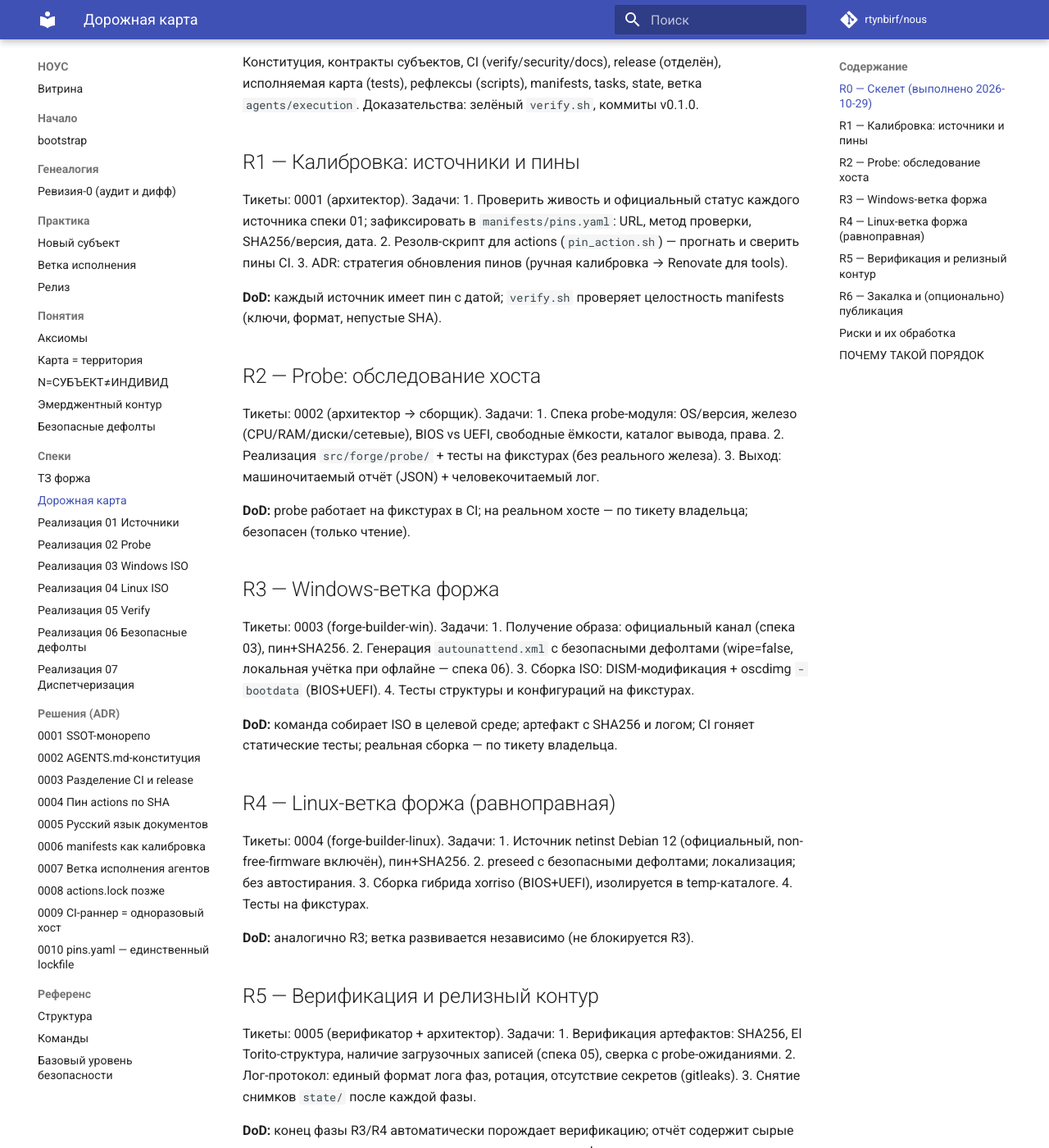
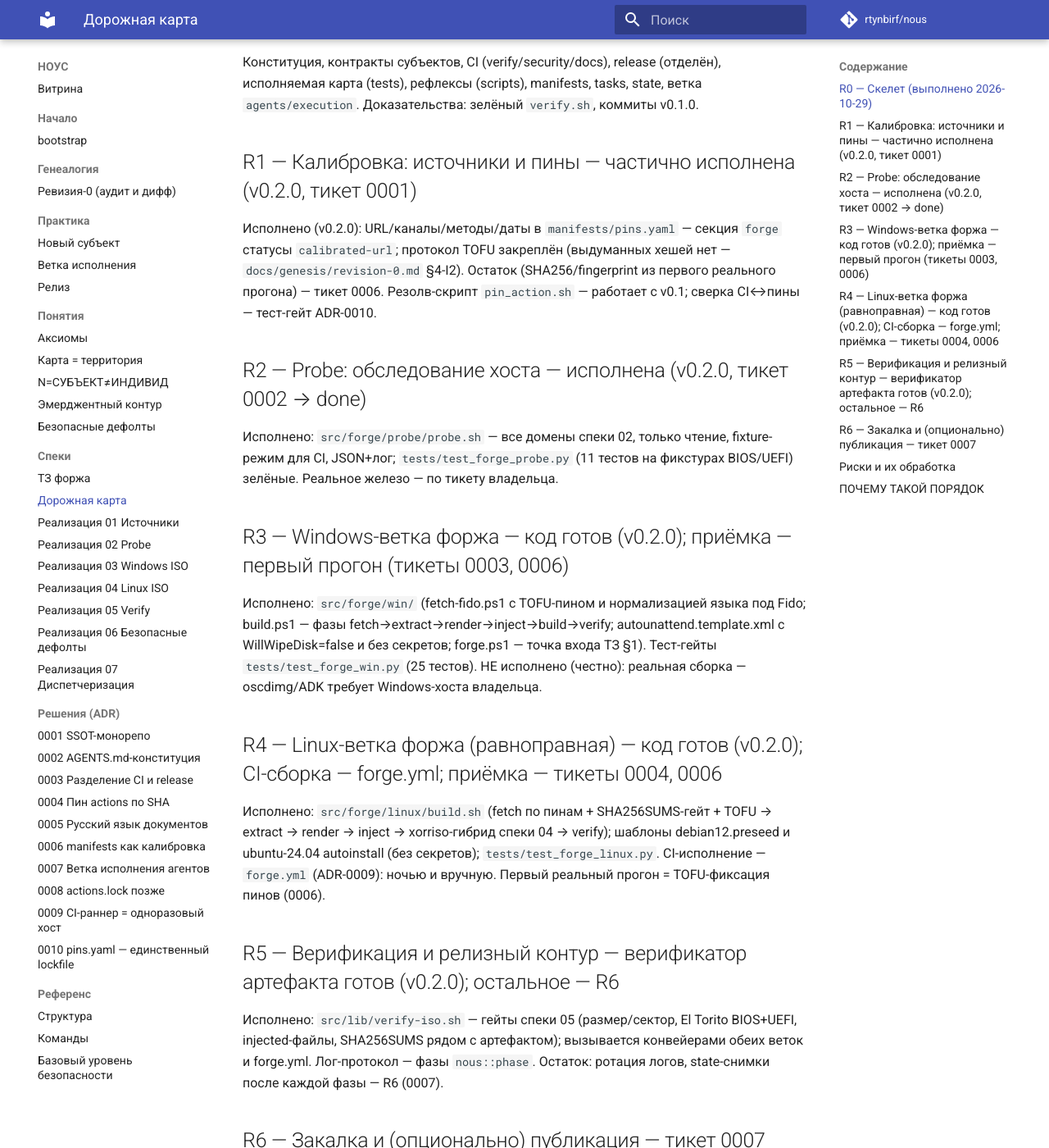
Before and after one commit to rtynbirf/nous, an MkDocs documentation site: the page built from docs/spec/roadmap.md, in a window 1280 px wide and 1400 px high, scrolled down 284 px. Shown: the whole window at 82% size. Built offline with MkDocs 1.6.1 and Material for MkDocs 9.7.7, drawn with Linux system fonts in a browser that asks for light colours; comment, search, counter and statistics services are not loaded; some of the changed text lies outside the part shown.

Commit message:
docs(chore): конституция v0.2.0 — README/AGENTS/CHANGELOG/roadmap/state.json
README: статус v0.2.0, Quickstart форжа; AGENTS.md: карта территории,
команды форжа, правило ADR-0010 (≤8KB соблюдён); CHANGELOG 0.2.0;
roadmap: R1 частично, R2 done, R3/R4 код+CI, R5 верификатор, R6→0007;
state.sh: машиночитаемый JSON-снимок (организм читает себя сам, A6).

```diff
--- a/docs/spec/roadmap.md
+++ b/docs/spec/roadmap.md
@@ -10,68 +10,53 @@
 исполняемая карта (tests), рефлексы (scripts), manifests, tasks, state, ветка
 `agents/execution`. Доказательства: зелёный `verify.sh`, коммиты v0.1.0.
 
-## R1 — Калибровка: источники и пины
+## R1 — Калибровка: источники и пины — частично исполнена (v0.2.0, тикет 0001)
 
-Тикеты: 0001 (архитектор). Задачи:
-1. Проверить живость и официальный статус каждого источника спеки 01; зафиксировать
-   в `manifests/pins.yaml`: URL, метод проверки, SHA256/версия, дата.
-2. Резолв-скрипт для actions (`pin_action.sh`) — прогнать и сверить пины CI.
-3. ADR: стратегия обновления пинов (ручная калибровка → Renovate для tools).
+Исполнено (v0.2.0): URL/каналы/методы/даты в `manifests/pins.yaml` — секция `forge`
+статусы `calibrated-url`; протокол TOFU закреплён (выдуманных хешей нет —
+`docs/genesis/revision-0.md` §4-I2). Остаток (SHA256/fingerprint из первого реального
+прогона) — тикет 0006. Резолв-скрипт `pin_action.sh` — работает с v0.1; сверка
+CI↔пины — тест-гейт ADR-0010.
 
-**DoD:** каждый источник имеет пин с датой; `verify.sh` проверяет целостность
-manifests (ключи, формат, непустые SHA).
+## R2 — Probe: обследование хоста — исполнена (v0.2.0, тикет 0002 → done)
 
-## R2 — Probe: обследование хоста
+Исполнено: `src/forge/probe/probe.sh` — все домены спеки 02, только чтение,
+fixture-режим для CI, JSON+лог; `tests/test_forge_probe.py` (11 тестов на
+фикстурах BIOS/UEFI) зелёные. Реальное железо — по тикету владельца.
 
-Тикеты: 0002 (архитектор → сборщик). Задачи:
-1. Спека probe-модуля: OS/версия, железо (CPU/RAM/диски/сетевые), BIOS vs UEFI,
-   свободные ёмкости, каталог вывода, права.
-2. Реализация `src/forge/probe/` + тесты на фикстурах (без реального железа).
-3. Выход: машиночитаемый отчёт (JSON) + человекочитаемый лог.
+## R3 — Windows-ветка форжа — код готов (v0.2.0); приёмка — первый прогон (тикеты 0003, 0006)
 
-**DoD:** probe работает на фикстурах в CI; на реальном хосте — по тикету владельца;
-безопасен (только чтение).
+Исполнено: `src/forge/win/` (fetch-fido.ps1 с TOFU-пином и нормализацией языка
+под Fido; build.ps1 — фазы fetch→extract→render→inject→build→verify;
+autounattend.template.xml c WillWipeDisk=false и без секретов; forge.ps1 —
+точка входа ТЗ §1). Тест-гейты `tests/test_forge_win.py` (25 тестов). НЕ
+исполнено (честно): реальная сборка — oscdimg/ADK требует Windows-хоста
+владельца.
 
-## R3 — Windows-ветка форжа
+## R4 — Linux-ветка форжа (равноправная) — код готов (v0.2.0); CI-сборка — forge.yml; приёмка — тикеты 0004, 0006
 
-Тикеты: 0003 (forge-builder-win). Задачи:
-1. Получение образа: официальный канал (спека 03), пин+SHA256.
-2. Генерация `autounattend.xml` с безопасными дефолтами (wipe=false, локальная
-   учётка при офлайне — спека 06).
-3. Сборка ISO: DISM-модификация + oscdimg `-bootdata` (BIOS+UEFI).
-4. Тесты структуры и конфигураций на фикстурах.
+Исполнено: `src/forge/linux/build.sh` (fetch по пинам + SHA256SUMS-гейт +
+TOFU → extract → render → inject → xorriso-гибрид спеки 04 → verify);
+шаблоны debian12.preseed и ubuntu-24.04 autoinstall (без секретов);
+`tests/test_forge_linux.py`. CI-исполнение — `forge.yml` (ADR-0009):
+ночью и вручную. Первый реальный прогон = TOFU-фиксация пинов (0006).
 
-**DoD:** команда собирает ISO в целевой среде; артефакт с SHA256 и логом;
-CI гоняет статические тесты; реальная сборка — по тикету владельца.
+## R5 — Верификация и релизный контур — верификатор артефакта готов (v0.2.0); остальное — R6
 
-## R4 — Linux-ветка форжа (равноправная)
+Исполнено: `src/lib/verify-iso.sh` — гейты спеки 05 (размер/сектор, El Torito
+BIOS+UEFI, injected-файлы, SHA256SUMS рядом с артефактом); вызывается
+конвейерами обеих веток и forge.yml. Лог-протокол — фазы `nous::phase`.
+Остаток: ротация логов, state-снимки после каждой фазы — R6 (0007).
 
-Тикеты: 0004 (forge-builder-linux). Задачи:
-1. Источник netinst Debian 12 (официальный, non-free-firmware включён), пин+SHA256.
-2. preseed с безопасными дефолтами; локализация; без автостирания.
-3. Сборка гибрида xorriso (BIOS+UEFI), изолируется в temp-каталоге.
-4. Тесты на фикстурах.
+## R6 — Закалка и (опционально) публикация — тикет 0007
 
-**DoD:** аналогично R3; ветка развивается независимо (не блокируется R3).
-
-## R5 — Верификация и релизный контур
-
-Тикеты: 0005 (верификатор + архитектор). Задачи:
-1. Верификация артефактов: SHA256, El Torito-структура, наличие загрузочных записей
-   (спека 05), сверка с probe-ожиданиями.
-2. Лог-протокол: единый формат лога фаз, ротация, отсутствие секретов (gitleaks).
-3. Снятие снимков `state/` после каждой фазы.
-
-**DoD:** конец фазы R3/R4 автоматически порождает верификацию; отчёт содержит
-сырые выводы; тикеты закрываются только по вердикту верификатора.
-
-## R6 — Закалка и (опционально) публикация
-
-Задачи: release-please (SemVer из Conventional Commits), миграция Dependabot → Renovate
-(или осознанный отказ — ADR), uv lock-файл для requirements (hash-pinning),
-`gh actions-lock` (ADR-0008), copier-шаблон `templates/` (репо порождает репо),
+Задачи: QEMU-смоук ISO (серийная консоль), zizmor `--persona=auditor`,
+release-please (SemVer из Conventional Commits), uv lock-файл для requirements
+(hash-pinning), copier-шаблон `templates/` (репо порождает репо),
 OpenSSF Scorecard + перевод репо в публичные — **только** по явному решению
 владельца (safe-default: `repo_visibility=private`).
+Пересмотрено ADR-0010: `gh actions-lock` не внедряется — pins.yaml единственный
+lockfile со сверкой тестом; вопрос переоткрывается при транзитивных зависимостях.
 
 ## Риски и их обработка
 
```
Also changed, not shown: AGENTS.md (+16 -7 lines), CHANGELOG.md (+26 -1 lines), README.md (+15 -4 lines), 1 other file.
